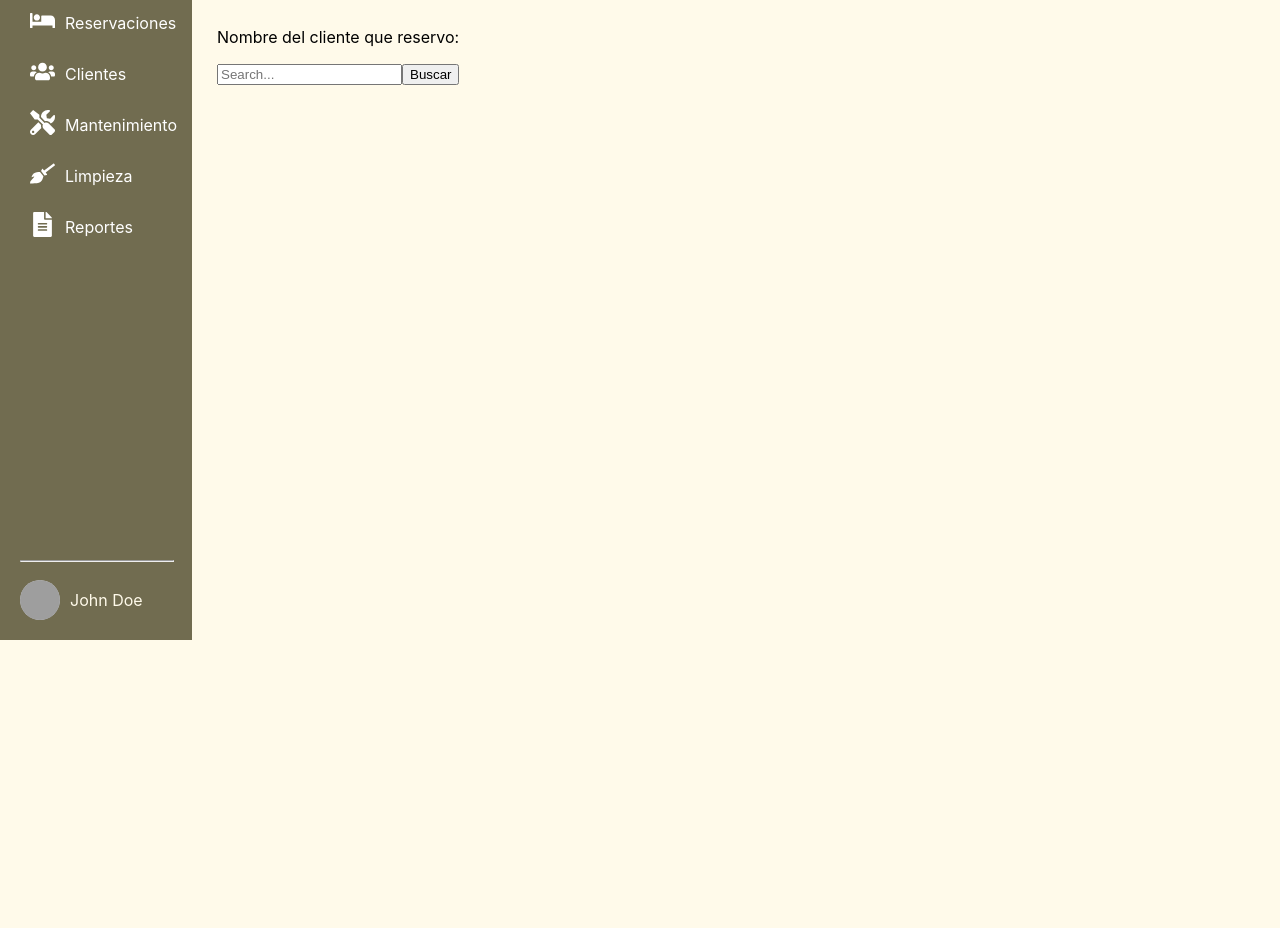
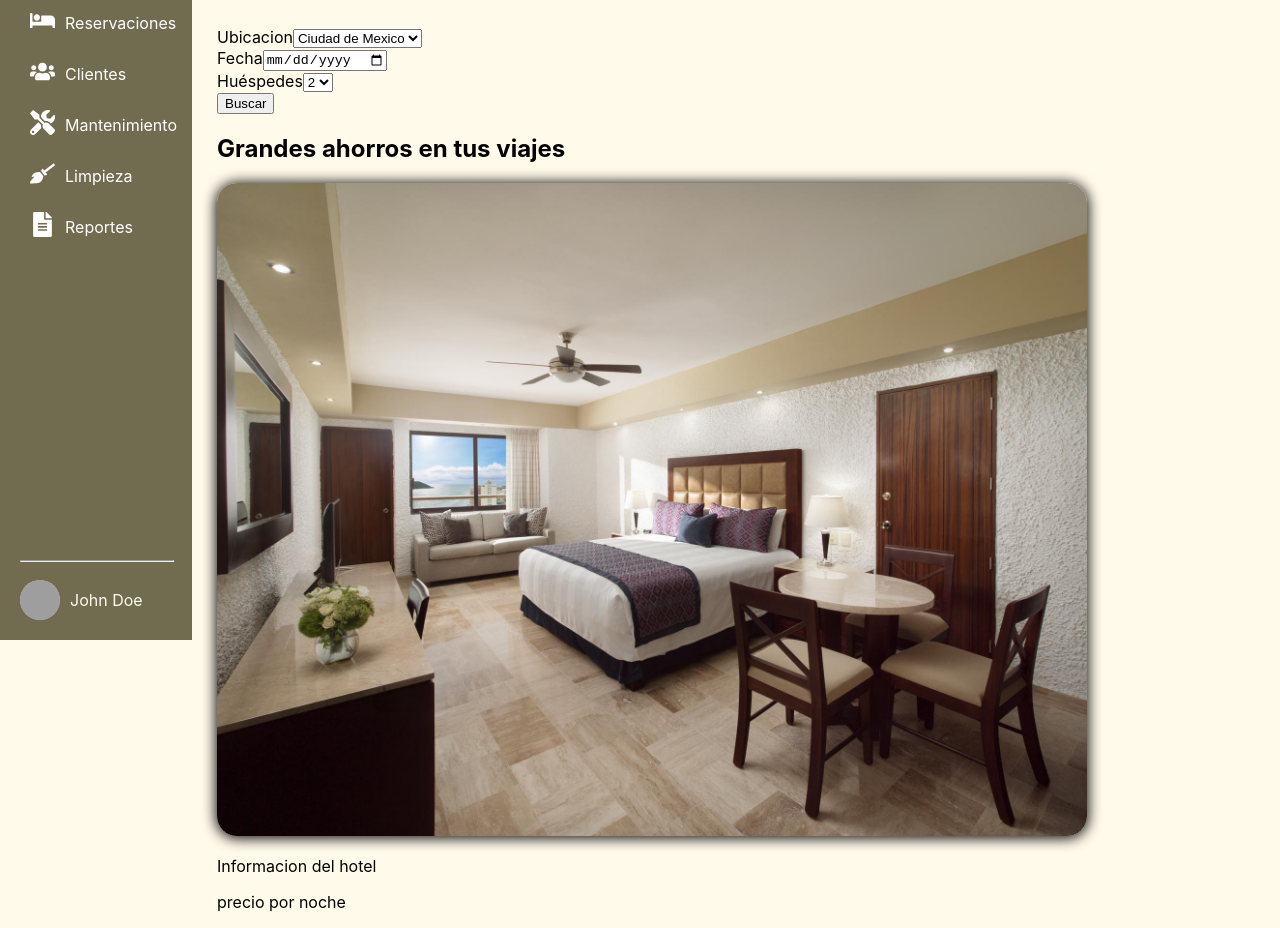
Before and after one commit to JorgeHGZZ/lodgix, a React (Vite) app in the folder Frontend/: page /dashboard/reservaciones in a window 1280 px wide. Shown: the part 160-1088 px from the top of the page. Before the commit the page ends 800 px from the top, so only its background shows below. Built offline with nearby package versions, Linux system fonts and the light colour scheme; grey boxes are pictures that could not be loaded.

Commit message:
Update Reservations.tsx

```diff
--- a/Frontend/src/pages/dashboard/Reservations.tsx
+++ b/Frontend/src/pages/dashboard/Reservations.tsx
@@ -1,4 +1,5 @@
-import Searchbar from "../../components/layout/Searchbar";
+import "../../styles/reservations.css";
+import roomImage from "../../assets/images/hab1.jpg";
 
 function Reservations() {
     return (
@@ -7,12 +8,94 @@ function Reservations() {
             <h1>Reservaciones</h1>
             {/* <p>Si ves esto, el Outlet está funcionando.</p> */}
         </div>
-        <p>Nombre del cliente que reservo:</p>
-        <Searchbar />
+      <div className="filters">
 
-        <div className= "cuadro" id="cuadro">
+        <div className="filter">
+           Ubicacion
+          <select>
+            <option>Ciudad de Mexico</option>
+            <option>Veracruz</option>
+          </select>
+        </div>
+
+        <div className="filter">
+        <label>Fecha</label>
+        <input type="date" />
+        </div>
+
+        <div className="filter">
+           Huéspedes
+          <select>
+            <option>2</option>
+            <option>3</option>
+            <option>4</option>
+          </select>
+        </div>
+
+      </div>
+
+      <button className="search-btn">
+        Buscar
+      </button>
+
+      <div className="offers-title">
+
+        <h2>Grandes ahorros en tus viajes</h2>
+
+      </div>
+
+      <div className="offers-container">
+        <div className="hotel-card">
+
+          <img src={roomImage} alt="Hotel"/>
+
+          <p>Informacion del hotel</p>
+          <p>precio por noche</p>
+
+          <button className="details-btn">
+            Detalles
+          </button>
 
         </div>
+
+        <div className="hotel-card">
+
+          <img src={roomImage} alt="Hotel"/>
+
+          <p>Informacion del hotel</p>
+          <p>precio por noche</p>
+
+          <button className="details-btn">
+            Detalles
+          </button>
+
+        </div>
+
+        <div className="hotel-card">
+
+          <img src={roomImage} alt="Hotel"/>
+
+          <p>Hotel Sol y mar</p>
+          <p>Precio por noche: $789</p>
+          <p>Ubicacion: Guatemala, calle no.234</p>
+
+          <button className="details-btn">
+            Detalles
+          </button>
+
+        </div>
+
+        <div className="more-offers">
+
+          <button>
+            Ver mas ofertas
+          </button>
+
+        </div>
+
+      </div>
+
+
 
         </>
     );
```
